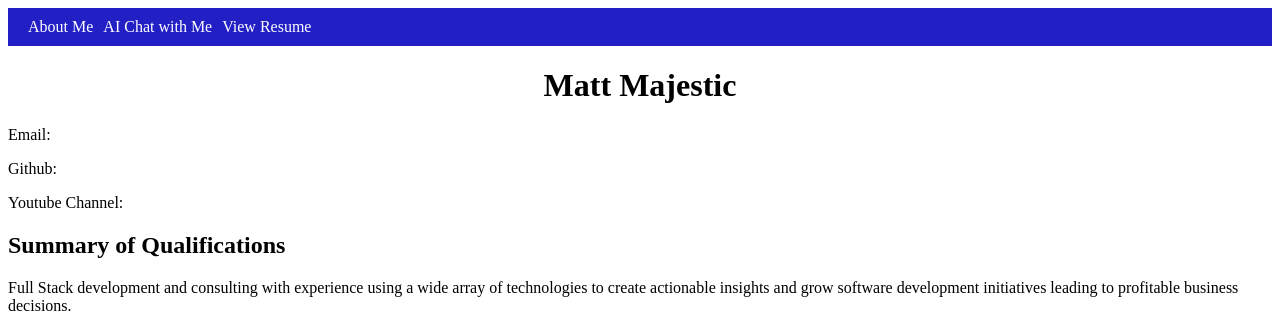
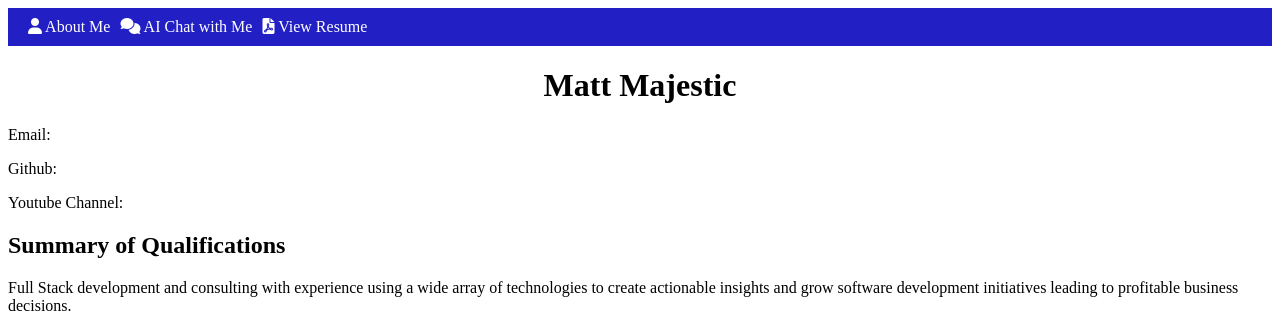
Before and after one commit to mattmajestic/mattmajestic.dev, a FastAPI app: page / in a window 1280 px wide. Shown: the top 315 px of the page. Run offline with FastAPI, Linux system fonts and the light colour scheme.

Commit message:
add icons

```diff
--- a/templates/credentials.html
+++ b/templates/credentials.html
@@ -5,14 +5,15 @@
   <meta name="viewport" content="width=device-width, initial-scale=1.0">
   <title>Matt Majestic - About</title>
   <link rel="stylesheet" href="/static/styles.css">
+  <link rel="stylesheet" href="https://cdnjs.cloudflare.com/ajax/libs/font-awesome/6.0.0-beta3/css/all.min.css" />
   <link rel="icon" href="static/favicon.ico">
 </head>
 <body>
   <nav>
-    <ul>
-      <li><a href="/">About Me</a></li>
-      <li><a href="/conversation">AI Chat with Me</a></li>
-      <li><a href="/download-resume-pdf">View Resume</a></li>
+    <ul class="menu">
+      <li><a href="/"><i class="fas fa-user"></i> About Me</a></li>
+      <li><a href="/conversation"><i class="fas fa-comments"></i> AI Chat with Me</a></li>
+      <li><a href="/download-resume-pdf"><i class="fas fa-file-pdf"></i> View Resume</a></li>
     </ul>
   </nav>
   <h1>Matt Majestic</h1>
```
Also changed, not shown: templates/conversation.html (+5 -4 lines).
